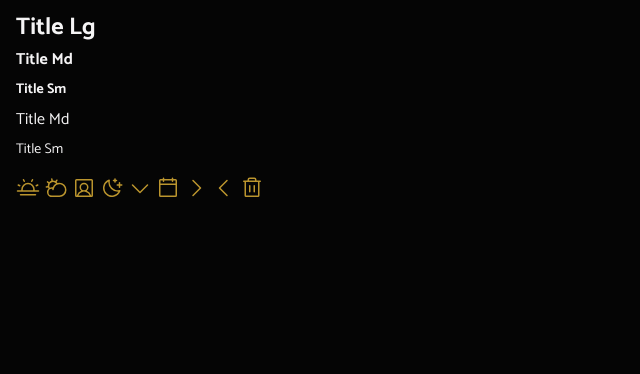
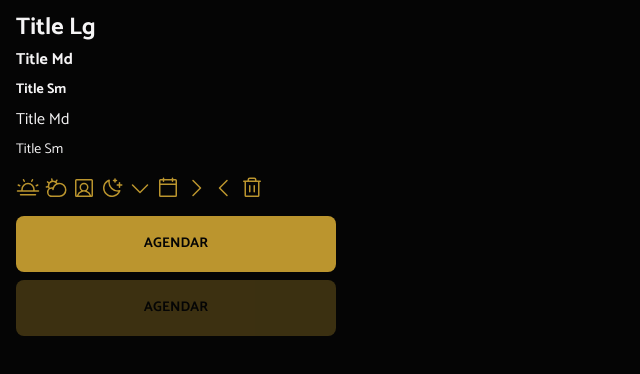
Before and after one commit to fperdona/hairday-v2, a React (Vite) app: page / in a window 1280 px wide. Shown: the top 374 px of the page, without its empty margins (0-640 px from the left). Built offline with nearby package versions, Linux system fonts and the light colour scheme.

Commit message:
Criar componente Button com CVA e estado disabled

```diff
--- a/src/App.tsx
+++ b/src/App.tsx
@@ -9,6 +9,7 @@ import CalendarBlank from "./assets/icons/calendar-blank.svg?react";
 import CaretRight from "./assets/icons/caret-right.svg?react";
 import CaretLeft from "./assets/icons/caret-left.svg?react";
 import Trash from "./assets/icons/trash.svg?react";
+import Button from "./core-components/button";
 
 export default function App() {
   return (
@@ -32,6 +33,11 @@ export default function App() {
         <Icon svg={CaretLeft} className="fill-yellow" />
         <Icon svg={Trash} className="fill-yellow" />
       </div>
+
+      <div className="w-80 flex flex-col gap-2">
+        <Button>Agendar</Button>
+        <Button disabled>Agendar</Button>
+      </div>
     </div>
   );
 }
--- /dev/null
+++ b/src/core-components/button.tsx
@@ -0,0 +1,50 @@
+import { cva, type VariantProps } from "class-variance-authority";
+import Text from "./text";
+
+export const buttonVariants = cva(
+  `
+    flex items-center justify-center cursor-pointer
+    transition rounded-lg
+    w-full uppercase
+    bg-yellow hover:bg-yellow-light
+  `,
+  {
+    variants: {
+      size: {
+        md: "h-14 py-4 px-5",
+      },
+      disabled: {
+        true: "opacity-30 pointer-events-none",
+      },
+    },
+    defaultVariants: {
+      size: "md",
+      disabled: false,
+    },
+  }
+);
+
+interface ButtonProps
+  extends
+    Omit<React.ComponentProps<"button">, "size" | "disabled">,
+    VariantProps<typeof buttonVariants> {}
+
+export default function Button({
+  size,
+  disabled,
+  className,
+  children,
+  ...props
+}: ButtonProps) {
+  return (
+    <button
+      className={buttonVariants({ className, disabled, size })}
+      disabled={disabled === true}
+      {...props}
+    >
+      <Text variant="body-sm-bold" className="text-gray-900">
+        {children}
+      </Text>
+    </button>
+  );
+}
```
